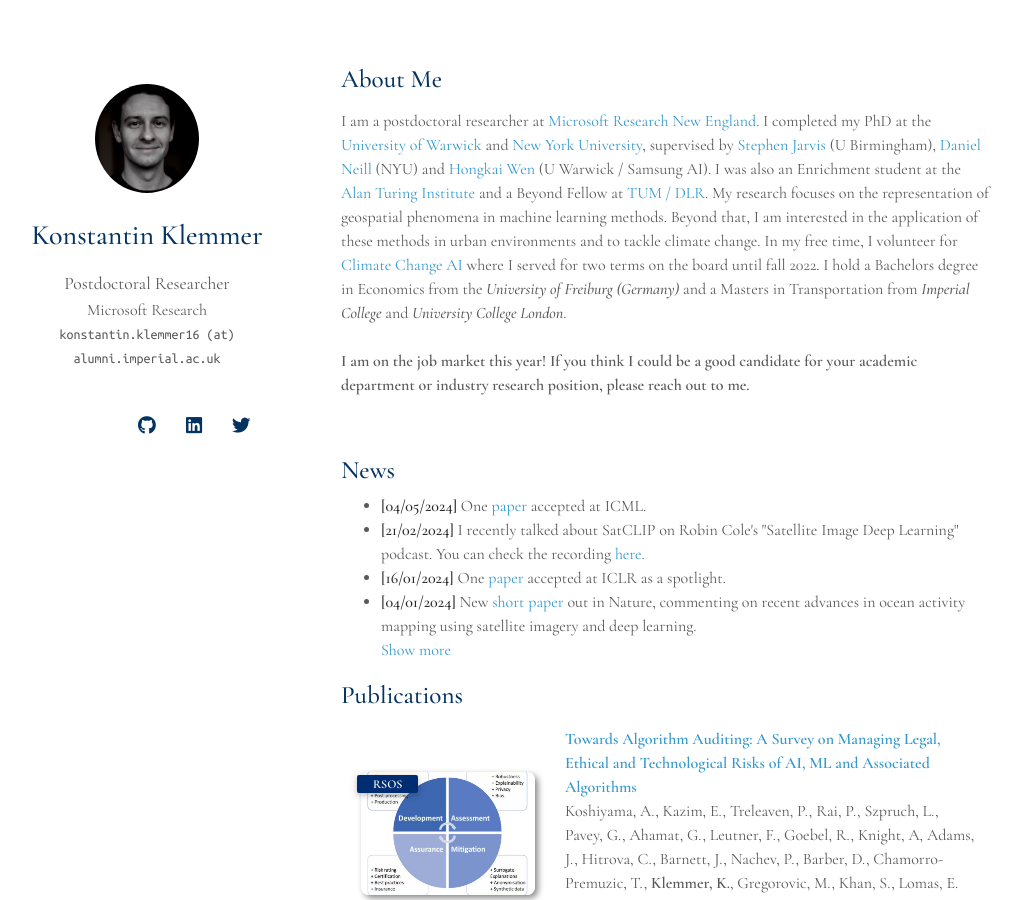
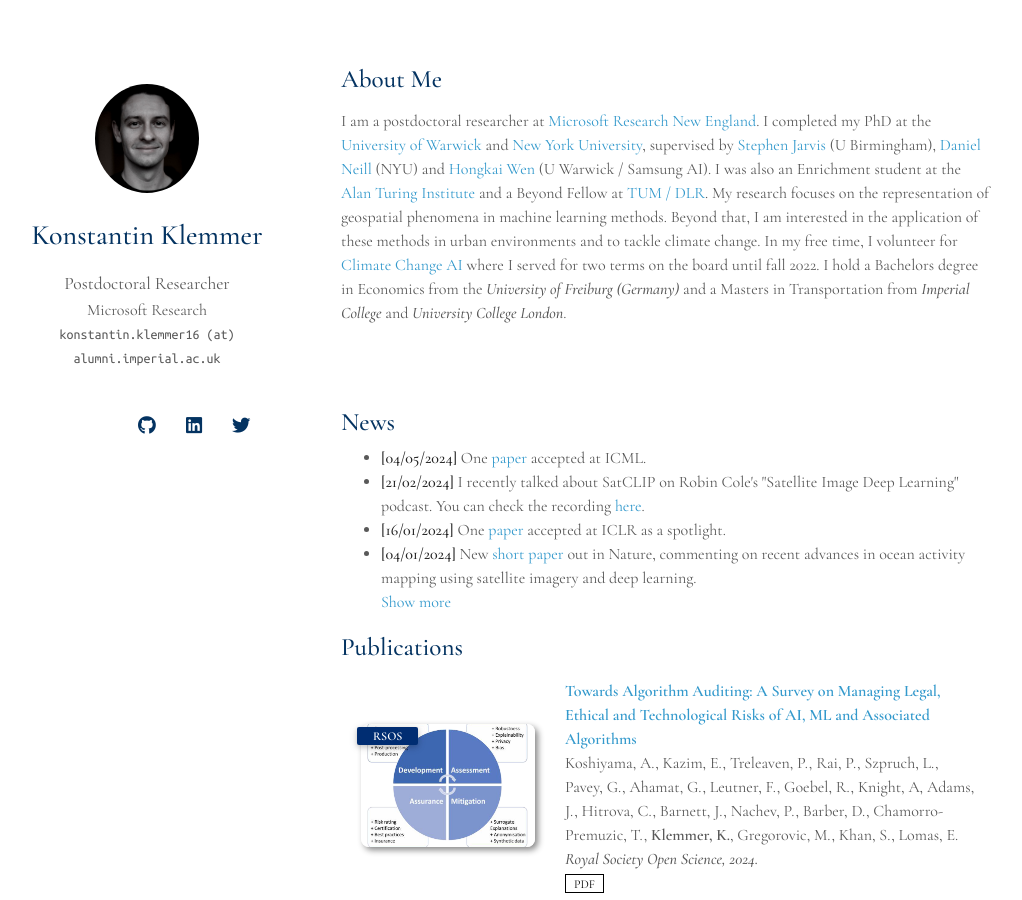
Before and after one commit to konstantinklemmer/konstantinklemmer.github.io, a Jekyll site: the page built from index.md, in a window 1280 px wide and 900 px high. Shown: the whole window, without its empty margins (129-1151 px from the left). Built offline with Jekyll 4.4.1, drawn with Linux system fonts in a browser that asks for light colours; nearby versions of some CDN libraries; a style sheet for code colours, icons or effects is not loaded; our own code applies the rules of GitHub Pages for plain Markdown files.

Commit message:
Update index.md

```diff
--- a/index.md
+++ b/index.md
@@ -7,7 +7,6 @@
 I am a postdoctoral researcher at <a href="https://www.microsoft.com/en-us/research/lab/microsoft-research-new-england">Microsoft Research New England</a>. I completed my PhD at the <a href="http://www.wisc.warwick.ac.uk/">University of Warwick</a> and <a href="https://wp.nyu.edu/ml4good/">New York University</a>, supervised by <a href="https://www.birmingham.ac.uk/staff/profiles/eps/jarvis-stephen.aspx">Stephen Jarvis</a> (U Birmingham), <a href="https://cs.nyu.edu/~neill/">Daniel Neill</a> (NYU) and <a href="https://hongkaiw.github.io/">Hongkai Wen</a> (U Warwick / Samsung AI). I was also an Enrichment student at the <a href="https://turing.ac.uk">Alan Turing Institute</a> and a Beyond Fellow at <a href="https://ai4eo.de/">TUM / DLR</a>. My research focuses on the representation of geospatial phenomena in machine learning methods. Beyond that, I am interested in the application of these methods in urban environments and to tackle climate change. In my free time, I volunteer for <a href="https://climatechange.ai">Climate Change AI</a> where I served for two terms on the board until fall 2022. I hold a Bachelors degree in Economics from the <em>University of Freiburg (Germany)</em> and a Masters in Transportation from <em>Imperial College</em> and <em>University College London</em>.
 <br>
 <br>
-<b>I am on the job market this year! If you think I could be a good candidate for your academic department or industry research position, please reach out to me.</b>
 
 {% include_relative _includes/news.md %}
 
```
